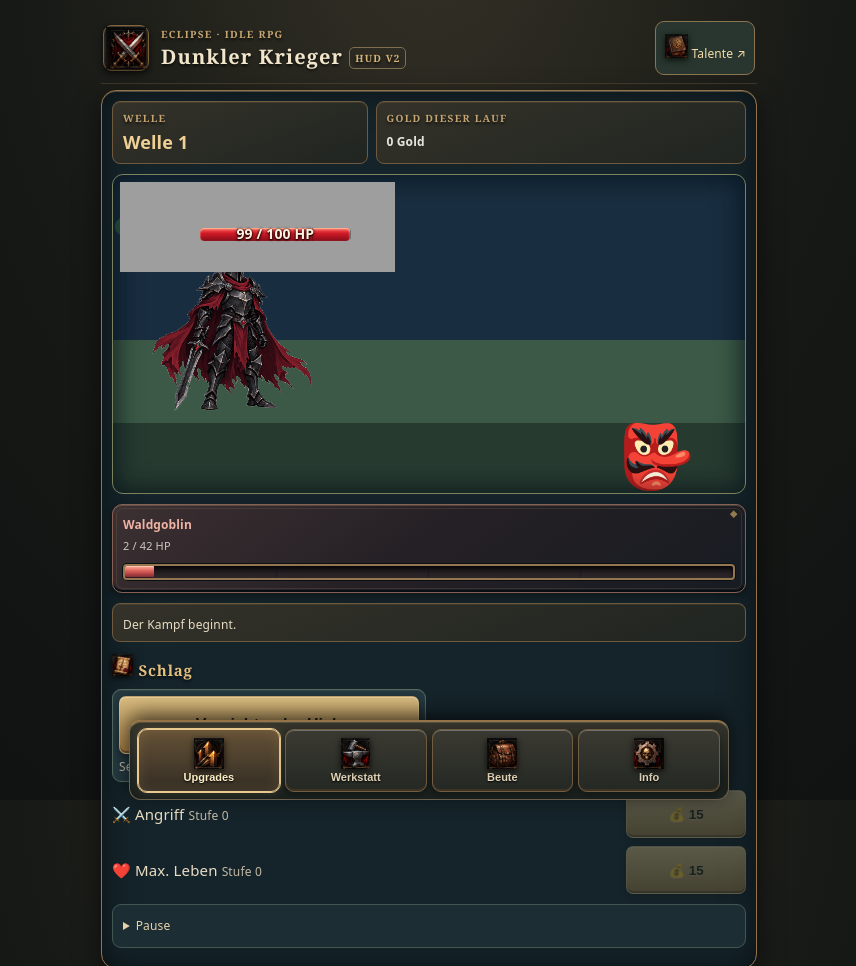
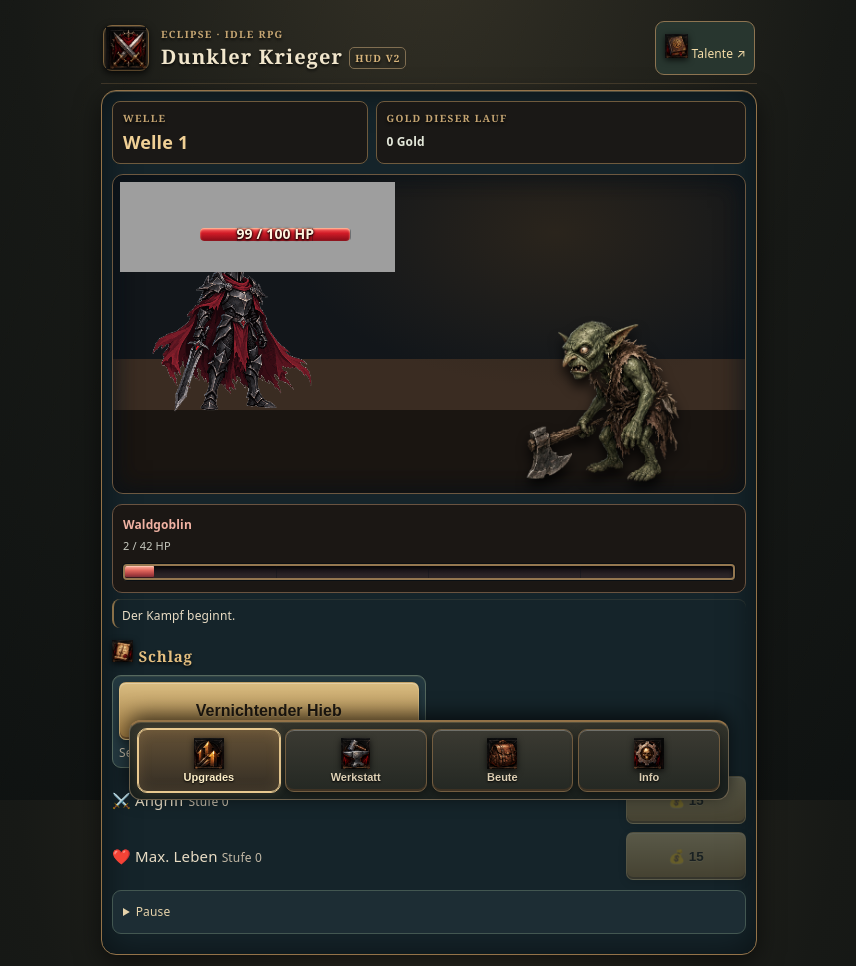
Before and after one commit to Cuddlerandom/idle-rpg, a plain HTML site: page index.html in a window 1280 px wide. Shown: the top 966 px of the page, without its empty margins (211-1067 px from the left). Drawn offline with Linux system fonts and the light colour scheme; grey boxes are pictures that could not be loaded.

Commit message:
Paint the foes in the knight's style and quiet the battle HUD
Goblins, the wolf, the wave boss and the zone lord stand on the stage instead of emoji. The battlefield loses the noisy backdrop so the figures can be read.

```diff
--- a/game.js
+++ b/game.js
@@ -113,7 +113,8 @@ function stats(){
 }
 function enemyFor(w){
  const boss=w%10===0,zone=w%50===0,decade=Math.floor((w-1)/10);
- return {wave:w,name:zone?'Zonenfürst':boss?'Wellenboss':w%5===0?'Waldwolf':w%3===0?'Goblin-Krieger':'Waldgoblin',icon:zone?'🐉':boss?'👹':w%5===0?'🐺':'👺',maxHp:Math.round((36+6*w)*(1+.16*decade)*(boss?3:1)*(zone?1.45:1)),atk:Math.max(1,Math.round((3+.42*w)*(1+.1*decade)*(boss?1.2:1)*(zone?1.15:1))),def:Math.floor((w-1)/15),speed:zone?1650:boss?1700:1950,boss,zone};
+ const kind=zone?'zonenfuerst':boss?'boss':w%5===0?'wolf':w%3===0?'goblin-krieger':'goblin';
+ return {wave:w,name:zone?'Zonenfürst':boss?'Wellenboss':w%5===0?'Waldwolf':w%3===0?'Goblin-Krieger':'Waldgoblin',art:'assets/enemies/'+kind+'.png',kind,maxHp:Math.round((36+6*w)*(1+.16*decade)*(boss?3:1)*(zone?1.45:1)),atk:Math.max(1,Math.round((3+.42*w)*(1+.1*decade)*(boss?1.2:1)*(zone?1.15:1))),def:Math.floor((w-1)/15),speed:zone?1650:boss?1700:1950,boss,zone};
 }
 let enemy=enemyFor(state.run.wave),enemyHp=state.run.enemyHp>0?Math.min(enemy.maxHp,state.run.enemyHp):enemy.maxHp;
 let heroClock=Math.max(0,nval(state.run.heroClock)),enemyClock=Math.max(0,nval(state.run.enemyClock)),bossPhase=0,strikeFlash=0;
@@ -400,9 +401,11 @@ function render(){
  $('wave').textContent='Welle '+fmt(r.wave)+(r.wave%50===0?' · Zonenboss':r.wave%10===0?' · Boss':'');
  $('money').textContent=fmt(r.gold)+' Gold';
  const icon=$('enemyIcon');
- icon.textContent=enemy.icon;
- icon.classList.remove('boss','windup','struck');
- if(r.wave%10===0)icon.classList.add('boss');
+ const sprite=$('enemySprite');
+ if(sprite&&sprite.tagName==='IMG'&&enemy.art&&sprite.getAttribute('src')!==enemy.art){sprite.src=enemy.art;sprite.alt=enemy.name||''}
+ icon.classList.remove('boss','zone','windup','struck');
+ if(enemy.zone)icon.classList.add('zone');
+ else if(enemy.boss)icon.classList.add('boss');
  if(enemy.boss&&bossPhase%4===3)icon.classList.add('windup');
  if(strikeFlash>fx.time)icon.classList.add('struck');
  const stage=$('battleScene');if(stage)stage.classList.toggle('danger',s.hp>0&&r.hp/s.hp<.2);
--- a/index.html
+++ b/index.html
@@ -226,10 +226,20 @@ body.rpg-running nav[aria-label="Spielnavigation"] button{background:linear-grad
 body.rpg-running #battleScene.scene{height:clamp(320px,40dvh,390px)}
 #battleScene .actors{bottom:8px}
 #battleScene #heroActor{transform:translate(-18px,0)}
-#enemyIcon{position:relative;display:inline-block;line-height:1}
-#enemyIcon.windup{transform:translateY(-8px) scale(1.14);filter:drop-shadow(0 0 12px #ff3a2e)}
-#enemyIcon.windup::after{content:"";position:absolute;left:50%;top:58%;width:78px;height:78px;transform:translate(-50%,-50%);border:2px solid #ff4a38;border-radius:50%;box-shadow:0 0 14px #ff4a38;pointer-events:none}
-#enemyIcon.struck{filter:brightness(1.8) drop-shadow(0 0 16px #fff1)}
+#enemyIcon{position:relative;display:flex;align-items:flex-end;justify-content:flex-end;width:auto;max-width:48%;height:auto;margin-right:2%}
+#enemySprite{height:168px;width:auto;max-width:100%;object-fit:contain;object-position:bottom;filter:drop-shadow(0 8px 6px #000c);pointer-events:none}
+#enemyIcon.boss #enemySprite{height:214px}
+#enemyIcon.zone #enemySprite{height:236px}
+@media(max-width:390px){#enemySprite{height:142px}#enemyIcon.boss #enemySprite{height:180px}#enemyIcon.zone #enemySprite{height:198px}}
+#enemyIcon.windup #enemySprite{transform:translateY(-7px) scale(1.04);filter:drop-shadow(0 0 12px #ff3a2e) drop-shadow(0 8px 6px #000c)}
+#enemyIcon.struck #enemySprite{filter:brightness(1.45) drop-shadow(0 0 16px #ffd2c6)}
+#battleScene.scene{background:radial-gradient(ellipse at 70% 18%,#2a241c 0%,transparent 42%),linear-gradient(#12161a 0 58%,#3a2c22 58% 74%,#1a1511 74%);border-color:#6d5840}
+#battleScene.scene:before{content:none}
+#battle .enemy-vital{background:#1b1714;border-color:#6a5340;box-shadow:none}
+#battle .enemy-vital::before,#battle .enemy-vital::after{display:none}
+#battle .wave-card,#battle .currency-card{background:#1a1816;box-shadow:none}
+#battle .battle-message{background:transparent;border:0;border-left:2px solid #8a7048;padding:4px 8px;margin:6px 0}
+#battleBuys{gap:6px}
 #battleScene.danger{box-shadow:inset 0 0 0 4px #9d221c,inset 0 0 28px #7a120c99}
 #blessingActive:empty{display:none}
 #blessingActive{display:block;margin-top:4px;font-size:11px;color:#e4c68a}
@@ -244,7 +254,7 @@ body.rpg-running #battleScene.scene{height:clamp(320px,40dvh,390px)}
 </style>
 </head><body><main><header class="game-header"><div class="game-mark"><span data-rpg-icon="swords"></span></div><div><div class="game-kicker">ECLIPSE · IDLE RPG</div><h1>Dunkler Krieger <span class="hud-version">HUD V2</span></h1></div><a class="header-talents" href="talentplaner.html" aria-label="Talentplaner öffnen"><span data-rpg-icon="tree"></span> Talente ↗</a></header>
 <section class="panel" id="battle"><div class="battle-top"><div class="wave-card"><span class="hud-label">WELLE</span><b id="wave"></b><span id="blessingActive" aria-live="polite"></span></div><div class="currency-card"><span class="hud-label">GOLD DIESER LAUF</span><b id="money"></b></div></div>
-<div class="scene" id="battleScene"><div class="vital-card hero-vital"><span id="hpText"></span><div class="bar"><div id="hpBar"></div></div></div><div class="actors"><span id="heroActor" aria-label="Dunkler Krieger"><canvas id="heroSprite" width="665" height="591" style="display:none" aria-hidden="true"></canvas><span id="heroFallback">🛡️</span></span><span id="enemyIcon">👺</span></div></div>
+<div class="scene" id="battleScene"><div class="vital-card hero-vital"><span id="hpText"></span><div class="bar"><div id="hpBar"></div></div></div><div class="actors"><span id="heroActor" aria-label="Dunkler Krieger"><canvas id="heroSprite" width="665" height="591" style="display:none" aria-hidden="true"></canvas><span id="heroFallback">🛡️</span></span><span id="enemyIcon" class="enemy-figure"><img id="enemySprite" alt="" draggable="false"></span></div></div>
 <div class="combat-vitals"><div class="vital-card enemy-vital"><div class="vital-heading"><b id="enemyName"></b><span id="enemyHpText"></span></div><div class="bar enemy"><div id="enemyBar"></div></div></div></div>
 <div id="lootNotice" class="loot-notice hidden" role="status" aria-live="polite"><span class="loot-notice-icon" data-rpg-icon="chest"></span><div class="loot-notice-copy"><span class="hud-label">NEUE BEUTE</span><b id="lootNoticeName"></b><small id="lootNoticeMeta"></small></div><button type="button" onclick="viewRecentLoot()">Ansehen ↗</button><button type="button" class="loot-dismiss" onclick="dismissRecentLoot()" aria-label="Beutehinweis schliessen">✕</button></div><div class="battle-message"><p class="log" id="log"></p></div><div class="ability-header"><h2><span data-rpg-icon="spark"></span> Schlag</h2></div><div class="skill-list" id="skills"></div><div id="battleBuys"></div><details class="battle-details"><summary>Pause</summary><div class="hero-overview"><span id="level"></span><span id="combatStats"></span></div><div class="effect-row" id="effects"></div><div class="row run-controls"><button class="alt" id="pauseBtn" onclick="togglePause()">⏸ Pausieren</button><button class="alt" onclick="endRun()">🏁 Run beenden</button></div></details></section>
 <section class="panel hidden" id="blessingPanel" aria-live="polite"><h2>✨ Run-Segen wählen</h2><p class="run-note">Der Kampf läuft während deiner Wahl weiter. Alle Segen gelten nur für diesen Run; gleiche Segen können sich in späteren Wellen stapeln.</p><div id="blessingChoices" class="blessing-grid"></div></section><section class="panel hidden" id="runEnd"><p class="hud-label">LAUF BEENDET</p><b id="summaryWave"></b><p id="summary" class="run-note"></p><p id="summarySouls"></p><p class="muted" id="summaryLost">Gold, Segen und Ausrüstung sind fort.</p><p class="death-actions"><button onclick="startRun()">Neuer Lauf</button><a class="death-talents" href="talentplaner.html">Talente</a></p></section>
```
Also changed, not shown: assets/enemies/boss.png (added), assets/enemies/goblin-krieger.png (added), assets/enemies/goblin.png (added), assets/enemies/wolf.png (added), assets/enemies/zonenfuerst.png (added).
